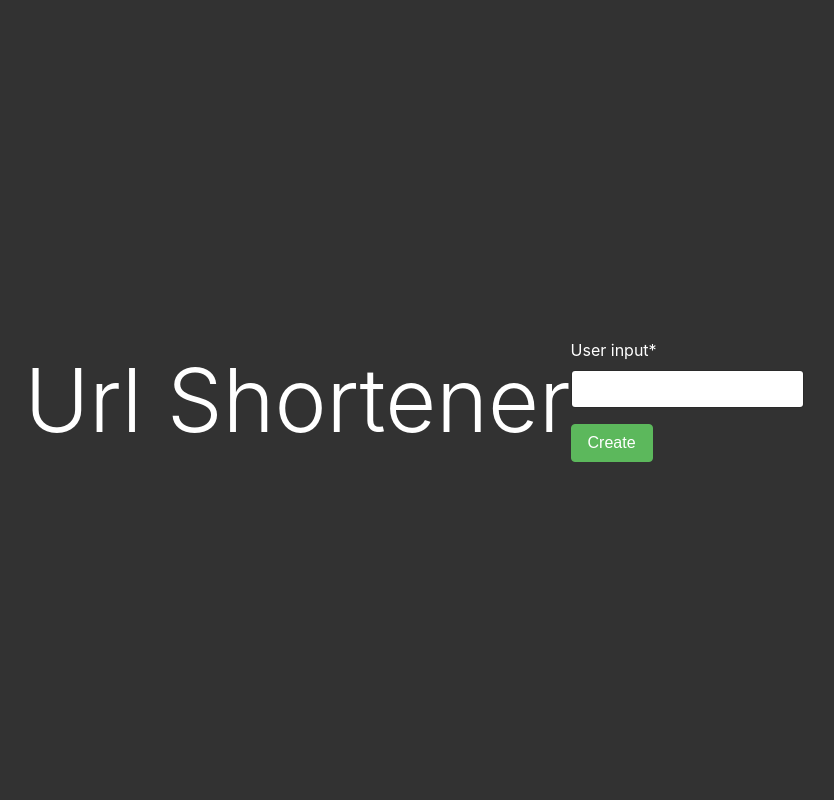
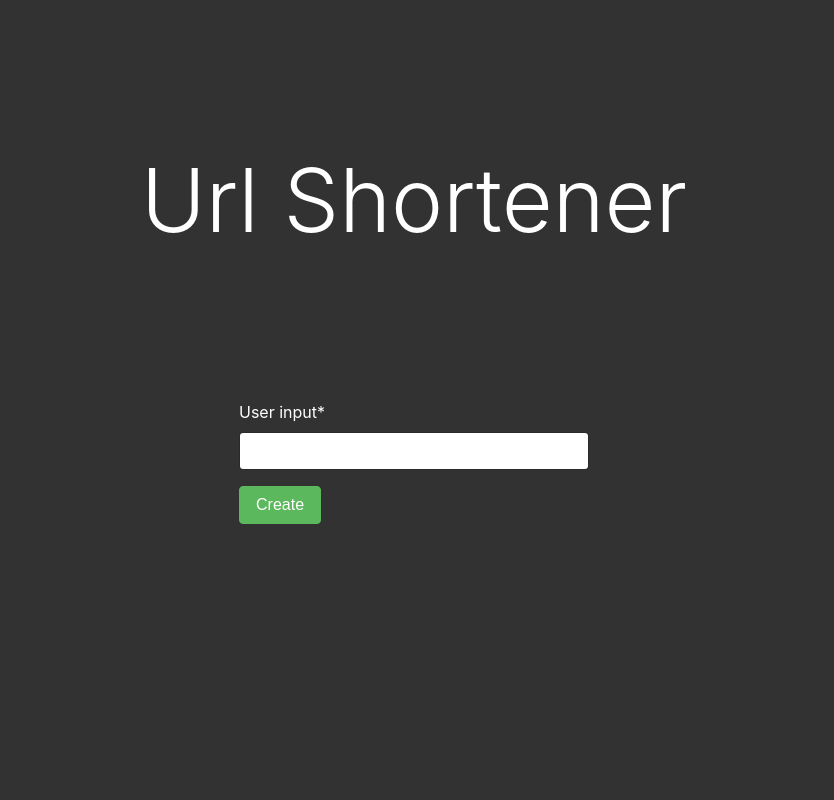
Before and after one commit to tdsprogramming/url_shortener, a Django app: page / in a window 1280 px wide. Shown: the whole page, without its empty margins (226-1060 px from the left). Run offline with Django 3.2, Linux system fonts and the light colour scheme; some libraries are stand-ins or nearby versions.

Commit message:
fixed formatting

```diff
--- a/templates/main.html
+++ b/templates/main.html
@@ -2,11 +2,13 @@
 {% load crispy_forms_tags %}
 {% block base_content %}
 <div class="container" style="height:100%;">
-   <div class="row justify-content-center align-items-center" style="height:100%;">
-      <div clas
+   <div class = "row justify-content-center align-items-center" style = "height:50%;">
       <div class="display-2">
          Url Shortener
       </div>
+   </div>
+   <div class="row justify-content-center align-items-center" style="height:10%;">
+      <div class = "col-md-4">
          <form method="POST" id="url-form">{% csrf_token %}
             <div class="form-group">
                {{form|crispy}}
@@ -15,4 +17,5 @@
          </form>
       </div>
    </div>
+</div>
 {% endblock base_content %}
```
Lines whose indentation alone changed are shown as unchanged.
